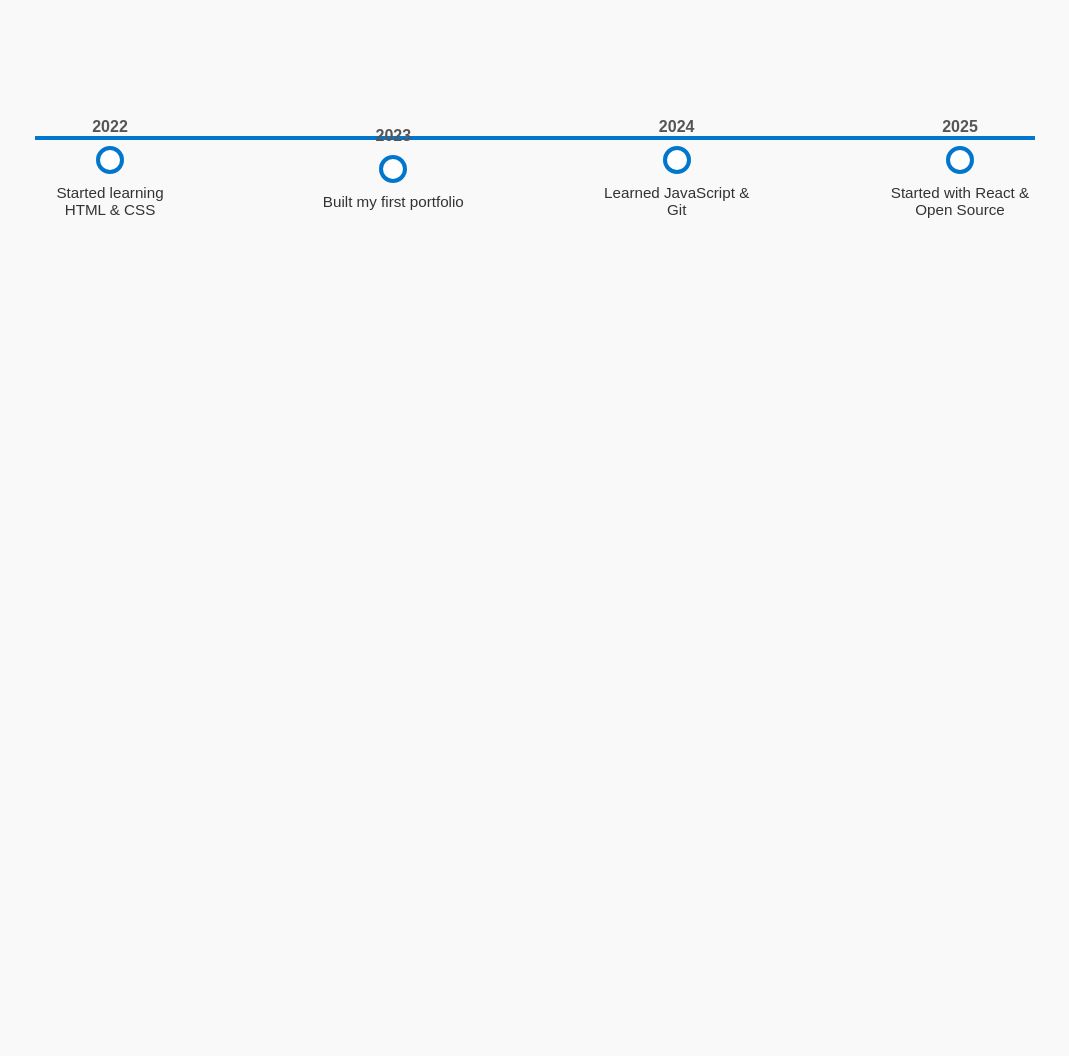
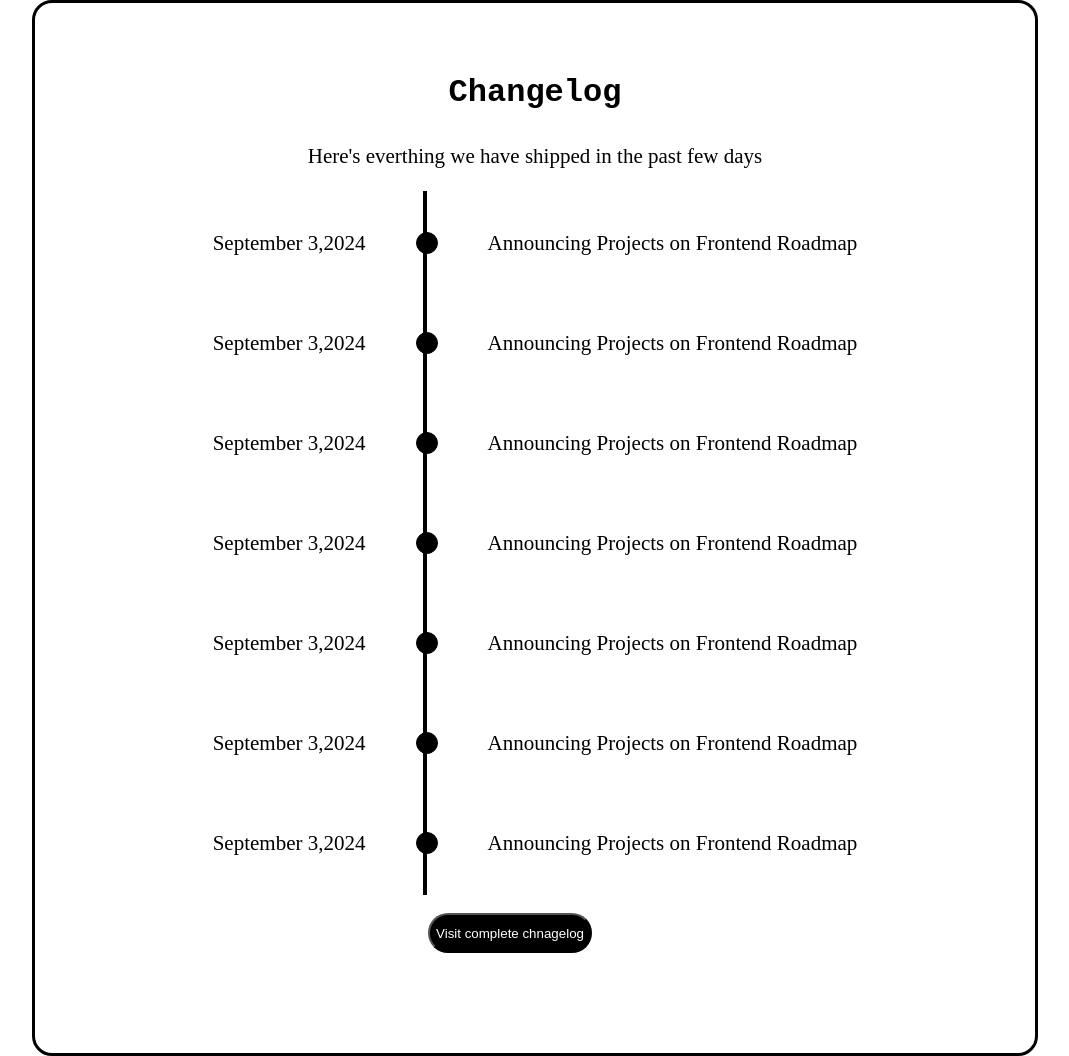
Before and after one commit to inaliugomes/ChangeLogComponent, a plain HTML site: page index.html in a window 1280 px wide. Shown: the whole page, without its empty margins (105-1174 px from the left). Before the commit the page ends 800 px from the top, so only its background shows below. Drawn offline with Linux system fonts and the light colour scheme.

Commit message:
V1 finalizado

```diff
--- a/index.html
+++ b/index.html
@@ -1,120 +1,105 @@
-<!DOCTYPE html>
 <html lang="en">
 <head>
   <meta charset="UTF-8">
   <meta name="viewport" content="width=device-width, initial-scale=1.0">
-  <title>Horizontal Timeline</title>
-  <style>
-    body {
-      font-family: Arial, sans-serif;
-      padding: 50px;
-      background: #f9f9f9;
-    }
+  <title>ChageLog TimeLine</title>
+  <link rel="stylesheet" href="style.css">
+</head>
 
-    .timeline {
-      position: relative;
-      display: flex;
-      justify-content: space-between;
-      align-items: center;
-      max-width: 1000px;
-      margin: 0 auto;
-      padding-top: 60px;
-    }
-
-    .timeline::before {
-      content: "";
-      position: absolute;
-      top: 50%;
-      left: 0;
-      width: 100%;
-      height: 4px;
-      background-color: #0077cc;
-      transform: translateY(-50%);
-      z-index: 0;
-    }
-
-    .timeline-item {
-      position: relative;
-      text-align: center;
-      width: 150px;
-    }
-
-    .timeline-item .dot {
-      width: 20px;
-      height: 20px;
-      background: white;
-      border: 4px solid #0077cc;
-      border-radius: 50%;
-      margin: 0 auto;
-      position: relative;
-      z-index: 1;
-    }
-
-    .timeline-item .date {
-      font-weight: bold;
-      margin-bottom: 10px;
-      color: #555;
-    }
-
-    .timeline-item .desc {
-      margin-top: 10px;
-      font-size: 0.95rem;
-      color: #333;
-    }
-
-    @media(max-width: 700px) {
-      .timeline {
-        flex-direction: column;
-      }
-
-      .timeline::before {
-        top: unset;
-        left: 50%;
-        width: 4px;
-        height: 100%;
-        transform: translateX(-50%);
-      }
-
-      .timeline-item {
-        width: auto;
-        margin-bottom: 40px;
-      }
-
-      .timeline-item .dot {
-        margin: 0 auto;
-      }
-
-      .timeline-item .date,
-      .timeline-item .desc {
-        text-align: center;
-      }
-    }
-  </style>
-</head>
 <body>
 
-  <div class="timeline">
-    <div class="timeline-item">
-      <div class="date">2022</div>
-      <div class="dot"></div>
-      <div class="desc">Started learning HTML & CSS</div>
+  <main class="main">
+
+    <div class="title">
+      <h1>Changelog</h1>
     </div>
-    <div class="timeline-item">
-      <div class="date">2023</div>
-      <div class="dot"></div>
-      <div class="desc">Built my first portfolio</div>
+
+    <div class="phrase">
+     <p>Here's everthing we have shipped in the past few days</p>
     </div>
-    <div class="timeline-item">
-      <div class="date">2024</div>
-      <div class="dot"></div>
-      <div class="desc">Learned JavaScript & Git</div>
+
+    <div class="TimeLine">
+
+       <div class="log1">
+        <div>
+          <p>September 3,2024</p>
+        </div>
+          <div class="point"></div>
+        <div>
+        <p>Announcing Projects on Frontend Roadmap</p>
+        </div>
     </div>
-    <div class="timeline-item">
-      <div class="date">2025</div>
-      <div class="dot"></div>
-      <div class="desc">Started with React & Open Source</div>
+
+        <div class="log1">
+        <div>
+          <p>September 3,2024</p>
+        </div>
+          <div class="point"></div>
+        <div>
+        <p>Announcing Projects on Frontend Roadmap</p>
+        </div>
     </div>
-  </div>
+
+        <div class="log1">
+        <div>
+          <p>September 3,2024</p>
+        </div>
+          <div class="point"></div>
+        <div>
+        <p>Announcing Projects on Frontend Roadmap</p>
+        </div>
+    </div>
+
+        <div class="log1">
+        <div>
+          <p>September 3,2024</p>
+        </div>
+          <div class="point"></div>
+        <div>
+        <p>Announcing Projects on Frontend Roadmap</p>
+        </div>
+    </div>
+
+        <div class="log1">
+        <div>
+          <p>September 3,2024</p>
+        </div>
+          <div class="point"></div>
+        <div>
+        <p>Announcing Projects on Frontend Roadmap</p>
+        </div>
+    </div>
+
+        <div class="log1">
+        <div>
+          <p>September 3,2024</p>
+        </div>
+          <div class="point"></div>
+        <div>
+        <p>Announcing Projects on Frontend Roadmap</p>
+        </div>
+    </div>
+
+        <div class="log1">
+        <div>
+          <p>September 3,2024</p>
+        </div>
+          <div class="point"></div>
+        <div>
+        <p>Announcing Projects on Frontend Roadmap</p>
+        </div>
+    </div>
+
+    <div class="line"></div>
+
+    </div>
+
+    <Button>Visit complete chnagelog</Button>
+
+
+  </main>
 
 </body>
+
+
 </html>
--- a/style.css
+++ b/style.css
@@ -1,34 +1,93 @@
-main {
-    max-width: inherit;
+body {
+
+    margin: 0px;
+    padding: 0px;
+    font-family: 'Courier New', Courier, monospace;
+    display: flex;
+    justify-content: center;
     align-items: center;
-    display: flex;
-    height: 100vh;
-    justify-content: center;
-
 
 }
 
-.Historico {
-    position: absolute;
-    display: inline-block;
+.main {
+
+    border: 3px solid black;
+    border-radius: 20px;
+    height: 1000px;
+    width: 1000px;
+    display: flex;
+    align-items: center;
+    justify-content: start;
+    flex-direction: column;
+    padding-top: 50px;
 }
 
-.barra {
-    width:0.01px;
-    height: 200px;
+.title {
+
+    justify-content: center;
+    height: 70px;
+    align-items: center;
+    flex-direction: column;
+
+}
+
+.phrase {
+
+    justify-content: center;
+    height: 70px;
+    align-items: center;
+    flex-direction: column;
+
+}
+
+.TimeLine {
+    display: flex;
+    align-items: center;
+    justify-content: center;
+    height: 700px;
+    width: 800px;
+    flex-direction: column;
+
+}
+
+.line {
+    margin-left: -220px;
+    position: fixed;
+    width: 0.01px;
+    height: inherit;
+    border: 2px solid black;
+}
+
+.point {
+    width: 20px;
+    height: 20px;
     border: 1px solid black;
-    display: flex;
+    background-color: black;
+    border-radius: 50%;
 }
 
 
+.log1{
 
-.bola{
-
-    border-radius: 100%;
-    width:10px;
-    height: 10px;
-    border: 1px solid black;
-    display: flex;
-    background-color: black;
+height: 800px;
+display: flex;
+align-items: center;
+flex-direction: row;
+gap: 50px;
 
 }
+
+button {
+
+    background-color: black ;
+    color: white;
+    height: 40px;
+    border-radius: 20px;
+    margin-top: 20px;
+    margin-left: -50;
+}
+
+p {
+     font-family: 'Times New Roman', Times, serif;
+     font-size: 21px;
+}
```
